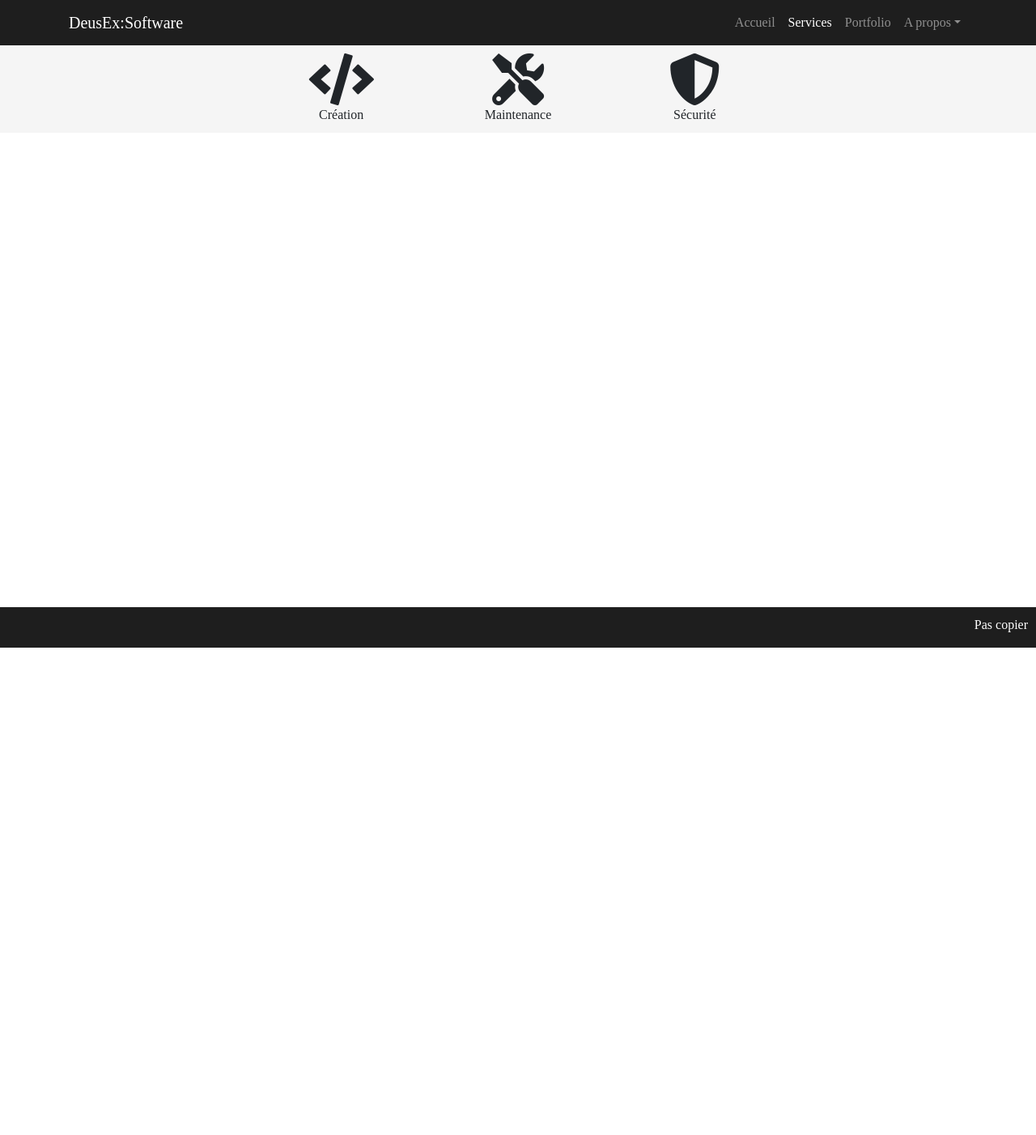
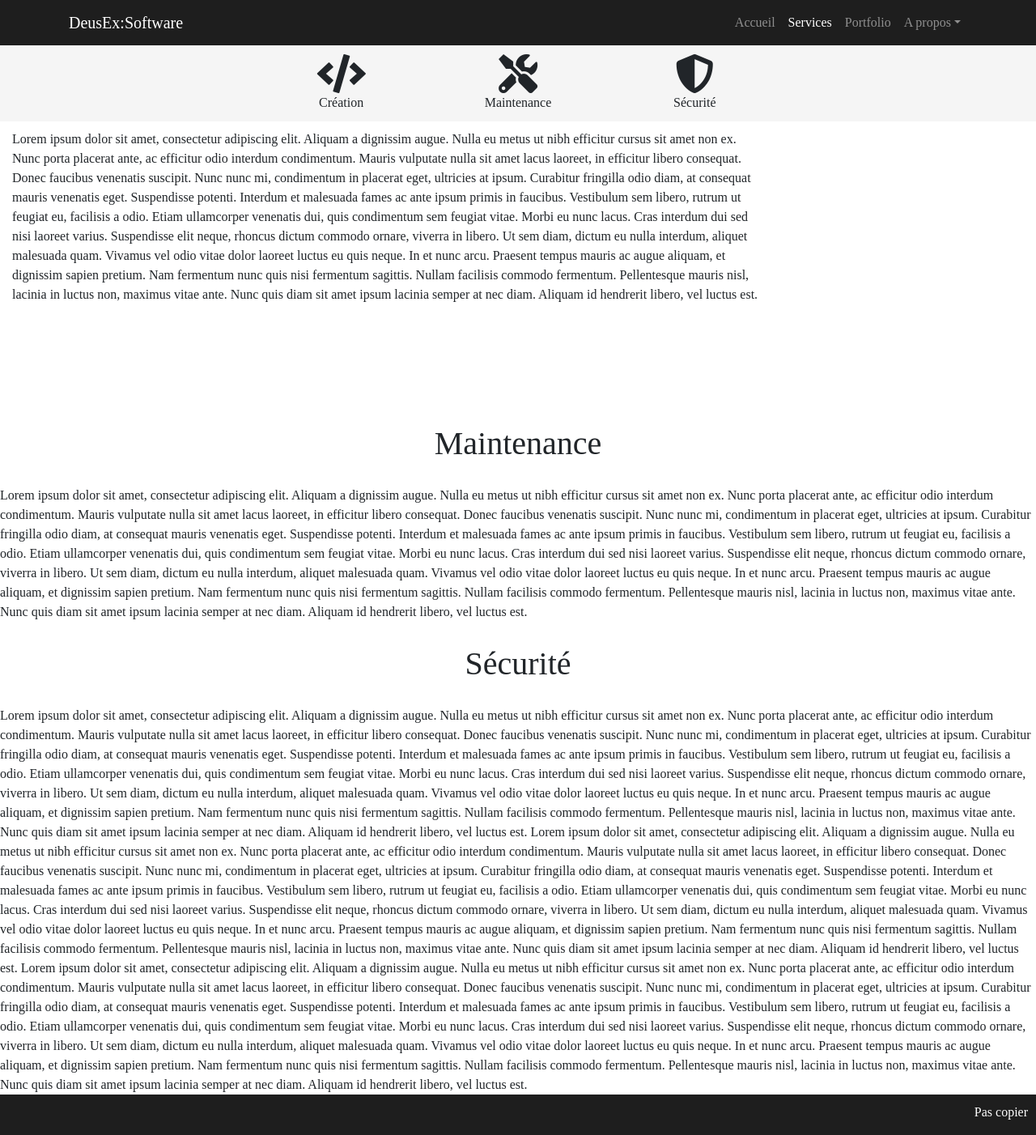
Before and after one commit to raphaelCharre/DeusExSoftware, a Vue app in the folder deusexsoftware/: page /#/services in a window 1280 px wide. Shown: the whole page at 81% size. Before the commit the page ends 800 px from the top, so only its background shows below. Built offline with nearby package versions, Linux system fonts and the light colour scheme; a web font is replaced by a local one.

Commit message:
1-tj-20-12-18

```diff
--- a/deusexsoftware/src/pages/ServicesPage.vue
+++ b/deusexsoftware/src/pages/ServicesPage.vue
@@ -7,32 +7,73 @@
         -->
         <div class="service-banner row  fixed-top">
             <div class="offset-sm-3 col col-sm-2 text-center">
-                <div class="col-xs-12">
-                    <i class="fas fa-code fa-4x d-none d-sm-block"></i>
+                <a class="service-anchor btn btn-light" href="#creation">
+                    <div class=" col-xs-12">
+                        <i class="fas fa-code fa-3x d-none d-sm-block"></i>
                         <i class="fas fa-code fa-2x d-sm-none"></i>
                     </div>
                     <div class="col-xs-12">
-                    <span>Création</span>
+                        <span class="service-text">Création</span>
                     </div>
+                </a>
             </div>
             <div class="col col-sm-2 text-center">
+                <a class="service-anchor btn btn-light" href="#maintenance">
                     <div class="col-xs-12">
-                    <i class="fas fa-tools fa-4x d-none d-sm-block"></i>
+                        <i class="fas fa-tools fa-3x d-none d-sm-block"></i>
                         <i class="fas fa-tools fa-2x d-sm-none"></i>
                     </div>
                     <div class="col-xs-12">
                         <span>Maintenance</span>
                     </div>
+                </a>
             </div>
             <div class="col col-sm-2 text-center">
+                <a class="service-anchor btn btn-light" href="#security">
                     <div class="col-xs-12">
-                    <i class="fas fa-shield-alt fa-4x d-none d-sm-block"></i>
+                        <i class="fas fa-shield-alt fa-3x d-none d-sm-block"></i>
                         <i class="fas fa-shield-alt fa-2x d-sm-none"></i>
                     </div>
                     <div class="col-xs-12">
                         <span>Sécurité</span>
                     </div>
+                </a>
             </div>
+        </div>
+        <!-- Main Content -->
+        <div id="creation"></div>
+
+        <div >
+                <h1  class="my-2 page-title">Création</h1>
+
+            <div class="col-xs-12 col-sm-3">
+
+            </div>
+            <div class="col-xs-12 col-sm-9">
+                 Lorem ipsum dolor sit amet, consectetur adipiscing elit. Aliquam a dignissim augue. Nulla eu metus ut nibh efficitur cursus sit amet non ex. Nunc porta placerat ante, ac efficitur odio interdum condimentum. Mauris vulputate nulla sit amet lacus laoreet, in efficitur libero consequat. Donec faucibus venenatis suscipit. Nunc nunc mi, condimentum in placerat eget, ultricies at ipsum. Curabitur fringilla odio diam, at consequat mauris venenatis eget. Suspendisse potenti. Interdum et malesuada fames ac ante ipsum primis in faucibus. Vestibulum sem libero, rutrum ut feugiat eu, facilisis a odio. Etiam ullamcorper venenatis dui, quis condimentum sem feugiat vitae. Morbi eu nunc lacus. Cras interdum dui sed nisi laoreet varius.
+
+Suspendisse elit neque, rhoncus dictum commodo ornare, viverra in libero. Ut sem diam, dictum eu nulla interdum, aliquet malesuada quam. Vivamus vel odio vitae dolor laoreet luctus eu quis neque. In et nunc arcu. Praesent tempus mauris ac augue aliquam, et dignissim sapien pretium. Nam fermentum nunc quis nisi fermentum sagittis. Nullam facilisis commodo fermentum. Pellentesque mauris nisl, lacinia in luctus non, maximus vitae ante. Nunc quis diam sit amet ipsum lacinia semper at nec diam. Aliquam id hendrerit libero, vel luctus est.
+            </div>
+        </div>
+        <div id="maintenance"></div>
+        <div >
+            <h1  class="my-2 page-title">Maintenance</h1>
+             Lorem ipsum dolor sit amet, consectetur adipiscing elit. Aliquam a dignissim augue. Nulla eu metus ut nibh efficitur cursus sit amet non ex. Nunc porta placerat ante, ac efficitur odio interdum condimentum. Mauris vulputate nulla sit amet lacus laoreet, in efficitur libero consequat. Donec faucibus venenatis suscipit. Nunc nunc mi, condimentum in placerat eget, ultricies at ipsum. Curabitur fringilla odio diam, at consequat mauris venenatis eget. Suspendisse potenti. Interdum et malesuada fames ac ante ipsum primis in faucibus. Vestibulum sem libero, rutrum ut feugiat eu, facilisis a odio. Etiam ullamcorper venenatis dui, quis condimentum sem feugiat vitae. Morbi eu nunc lacus. Cras interdum dui sed nisi laoreet varius.
+
+Suspendisse elit neque, rhoncus dictum commodo ornare, viverra in libero. Ut sem diam, dictum eu nulla interdum, aliquet malesuada quam. Vivamus vel odio vitae dolor laoreet luctus eu quis neque. In et nunc arcu. Praesent tempus mauris ac augue aliquam, et dignissim sapien pretium. Nam fermentum nunc quis nisi fermentum sagittis. Nullam facilisis commodo fermentum. Pellentesque mauris nisl, lacinia in luctus non, maximus vitae ante. Nunc quis diam sit amet ipsum lacinia semper at nec diam. Aliquam id hendrerit libero, vel luctus est.
+        </div>
+        <div id="security"></div>
+        <div>
+            <h1  class="my-2 page-title">Sécurité</h1>
+             Lorem ipsum dolor sit amet, consectetur adipiscing elit. Aliquam a dignissim augue. Nulla eu metus ut nibh efficitur cursus sit amet non ex. Nunc porta placerat ante, ac efficitur odio interdum condimentum. Mauris vulputate nulla sit amet lacus laoreet, in efficitur libero consequat. Donec faucibus venenatis suscipit. Nunc nunc mi, condimentum in placerat eget, ultricies at ipsum. Curabitur fringilla odio diam, at consequat mauris venenatis eget. Suspendisse potenti. Interdum et malesuada fames ac ante ipsum primis in faucibus. Vestibulum sem libero, rutrum ut feugiat eu, facilisis a odio. Etiam ullamcorper venenatis dui, quis condimentum sem feugiat vitae. Morbi eu nunc lacus. Cras interdum dui sed nisi laoreet varius.
+
+Suspendisse elit neque, rhoncus dictum commodo ornare, viverra in libero. Ut sem diam, dictum eu nulla interdum, aliquet malesuada quam. Vivamus vel odio vitae dolor laoreet luctus eu quis neque. In et nunc arcu. Praesent tempus mauris ac augue aliquam, et dignissim sapien pretium. Nam fermentum nunc quis nisi fermentum sagittis. Nullam facilisis commodo fermentum. Pellentesque mauris nisl, lacinia in luctus non, maximus vitae ante. Nunc quis diam sit amet ipsum lacinia semper at nec diam. Aliquam id hendrerit libero, vel luctus est.
+ Lorem ipsum dolor sit amet, consectetur adipiscing elit. Aliquam a dignissim augue. Nulla eu metus ut nibh efficitur cursus sit amet non ex. Nunc porta placerat ante, ac efficitur odio interdum condimentum. Mauris vulputate nulla sit amet lacus laoreet, in efficitur libero consequat. Donec faucibus venenatis suscipit. Nunc nunc mi, condimentum in placerat eget, ultricies at ipsum. Curabitur fringilla odio diam, at consequat mauris venenatis eget. Suspendisse potenti. Interdum et malesuada fames ac ante ipsum primis in faucibus. Vestibulum sem libero, rutrum ut feugiat eu, facilisis a odio. Etiam ullamcorper venenatis dui, quis condimentum sem feugiat vitae. Morbi eu nunc lacus. Cras interdum dui sed nisi laoreet varius.
+
+Suspendisse elit neque, rhoncus dictum commodo ornare, viverra in libero. Ut sem diam, dictum eu nulla interdum, aliquet malesuada quam. Vivamus vel odio vitae dolor laoreet luctus eu quis neque. In et nunc arcu. Praesent tempus mauris ac augue aliquam, et dignissim sapien pretium. Nam fermentum nunc quis nisi fermentum sagittis. Nullam facilisis commodo fermentum. Pellentesque mauris nisl, lacinia in luctus non, maximus vitae ante. Nunc quis diam sit amet ipsum lacinia semper at nec diam. Aliquam id hendrerit libero, vel luctus est.
+ Lorem ipsum dolor sit amet, consectetur adipiscing elit. Aliquam a dignissim augue. Nulla eu metus ut nibh efficitur cursus sit amet non ex. Nunc porta placerat ante, ac efficitur odio interdum condimentum. Mauris vulputate nulla sit amet lacus laoreet, in efficitur libero consequat. Donec faucibus venenatis suscipit. Nunc nunc mi, condimentum in placerat eget, ultricies at ipsum. Curabitur fringilla odio diam, at consequat mauris venenatis eget. Suspendisse potenti. Interdum et malesuada fames ac ante ipsum primis in faucibus. Vestibulum sem libero, rutrum ut feugiat eu, facilisis a odio. Etiam ullamcorper venenatis dui, quis condimentum sem feugiat vitae. Morbi eu nunc lacus. Cras interdum dui sed nisi laoreet varius.
+
+Suspendisse elit neque, rhoncus dictum commodo ornare, viverra in libero. Ut sem diam, dictum eu nulla interdum, aliquet malesuada quam. Vivamus vel odio vitae dolor laoreet luctus eu quis neque. In et nunc arcu. Praesent tempus mauris ac augue aliquam, et dignissim sapien pretium. Nam fermentum nunc quis nisi fermentum sagittis. Nullam facilisis commodo fermentum. Pellentesque mauris nisl, lacinia in luctus non, maximus vitae ante. Nunc quis diam sit amet ipsum lacinia semper at nec diam. Aliquam id hendrerit libero, vel luctus est.
         </div>
     </div>
 </template>
@@ -47,8 +88,8 @@ export default {
 
 .service-banner{
     background-color: whitesmoke;
-    padding-top: 10px;
-    padding-bottom: 10px;
+    padding-top: 5px;
+    padding-bottom: 5px;
     margin-top:56px;
 }
 
@@ -56,4 +97,25 @@ export default {
     padding-top: 56px;
 }
 
+.padding-bloc-service{
+    padding-top: 60px;
+    padding-bottom: 60px;
+}
+
+.service-anchor {
+  background-color: transparent;
+  border:none;
+}
+
+.service-anchor:hover span{
+    color: #007bff;
+}
+
+#maintenance {
+    padding-top: 120px;
+}
+
+
+
+
 </style>
```
Lines whose indentation alone changed are shown as unchanged.
